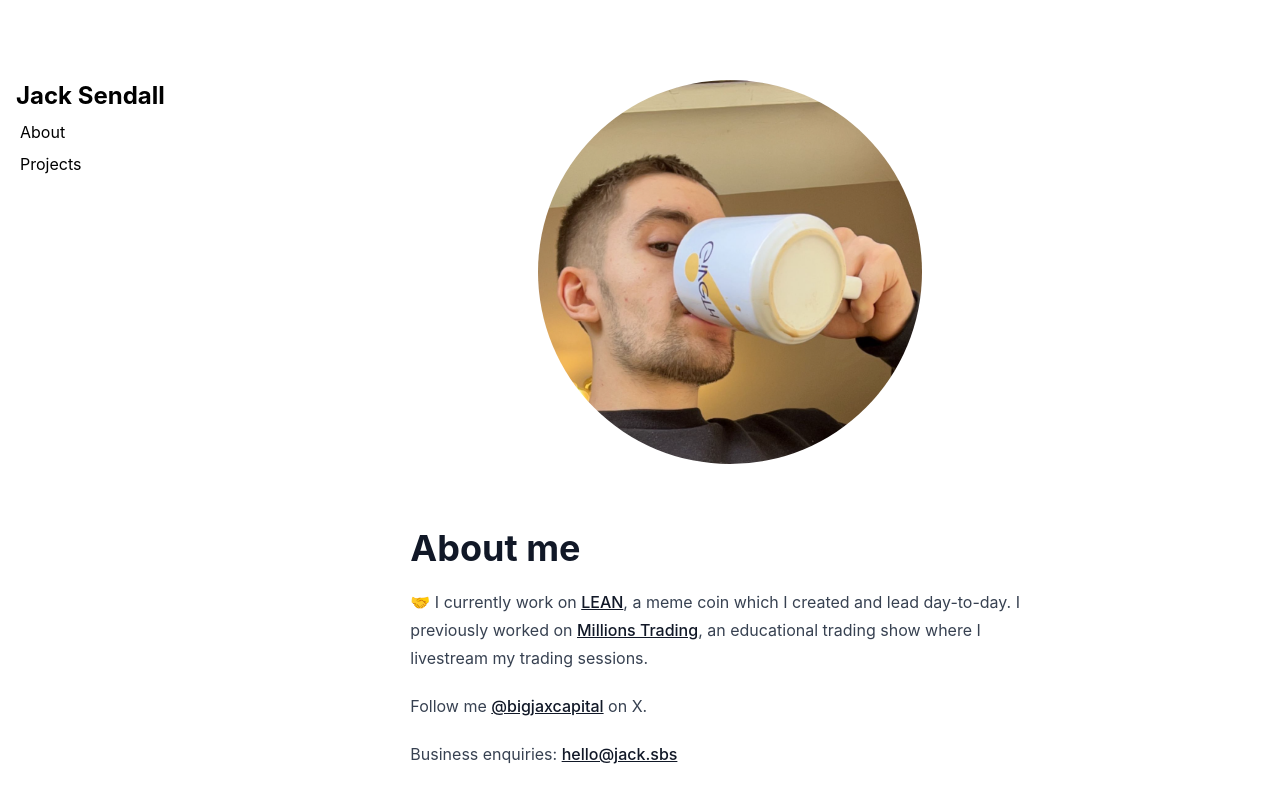
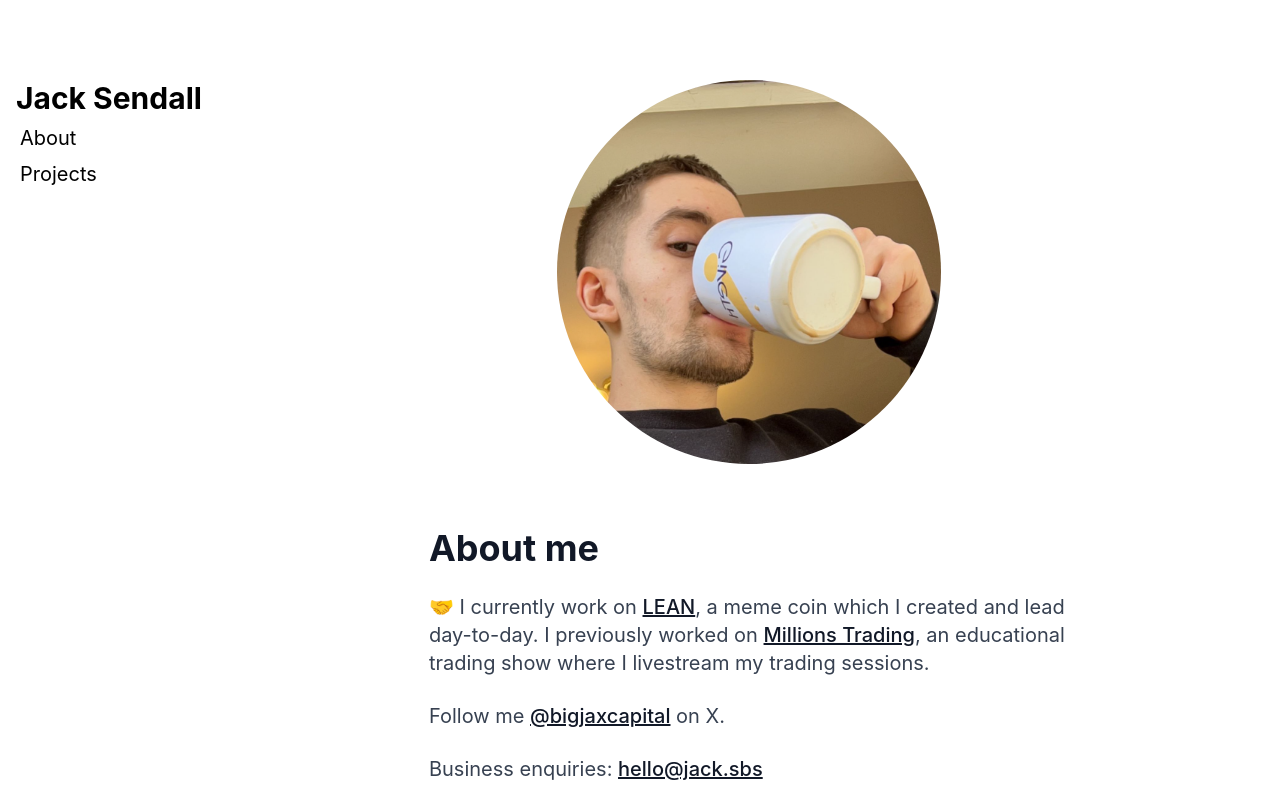
Before and after one commit to jaxnalia/jack.sbs, a SvelteKit app in the folder app/: page / in a window 1280 px wide. Shown: the top 800 px of the page. Built offline with nearby package versions, Linux system fonts and the light colour scheme.

Commit message:
external links

```diff
--- a/app/src/lib/Nav.svelte
+++ b/app/src/lib/Nav.svelte
@@ -7,15 +7,15 @@
   style="position: sticky; top: 4rem;"
 >
   <a href="/" aria-label="Home">
-    <p class="text-2xl font-bold whitespace-nowrap">Jack Sendall</p>
+    <p class="text-3xl font-bold whitespace-nowrap">Jack Sendall</p>
   </a>
   <a href="/">
-    <li aria-current={$page.url.pathname === '/' ? 'page' : undefined} class="hover:bg-white hover:text-black rounded-sm px-1">
+    <li aria-current={$page.url.pathname === '/' ? 'page' : undefined} class="text-xl hover:bg-white hover:text-black rounded-sm px-1">
         About
     </li>
   </a>
   <a href="/projects">
-    <li aria-current={$page.url.pathname === '/projects' ? 'page' : undefined} class="hover:bg-white hover:text-black rounded-sm px-1">
+    <li aria-current={$page.url.pathname === '/projects' ? 'page' : undefined} class="text-xl hover:bg-white hover:text-black rounded-sm px-1">
         Projects
     </li>
   </a>
--- a/app/src/routes/+page.svelte
+++ b/app/src/routes/+page.svelte
@@ -41,15 +41,15 @@
     </div>
     <div class="">
         <h1 class="mb-0 mt-8 font-bold">About me</h1>
-        <p class="">
+        <p class="text-xl">
             🤝 I currently work on <a href="https://leantoken.org/" class="">LEAN</a>, a meme coin which I created and lead day-to-day. I previously worked on <a href="http://millionstrading.com">Millions Trading</a>, an educational trading show where I livestream my trading sessions.
         </p>
 
-        <p class="">
+        <p class="text-xl">
             Follow me <a href="https://x.com/bigjaxcapital">@bigjaxcapital</a> on X.
         </p>
 
-        <p class="">
+        <p class="text-xl">
           Business enquiries: <a href="mailto:hello@jack.sbs">hello@jack.sbs</a>
         </p>
 
```
